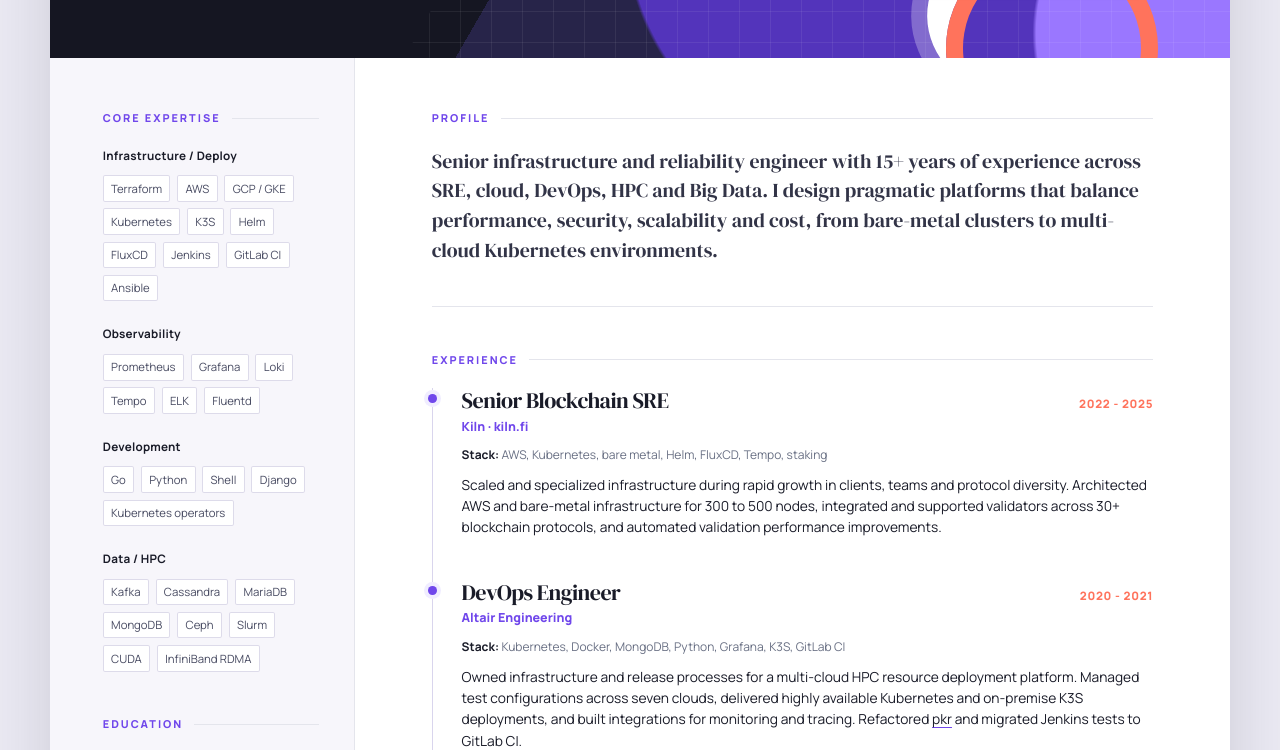
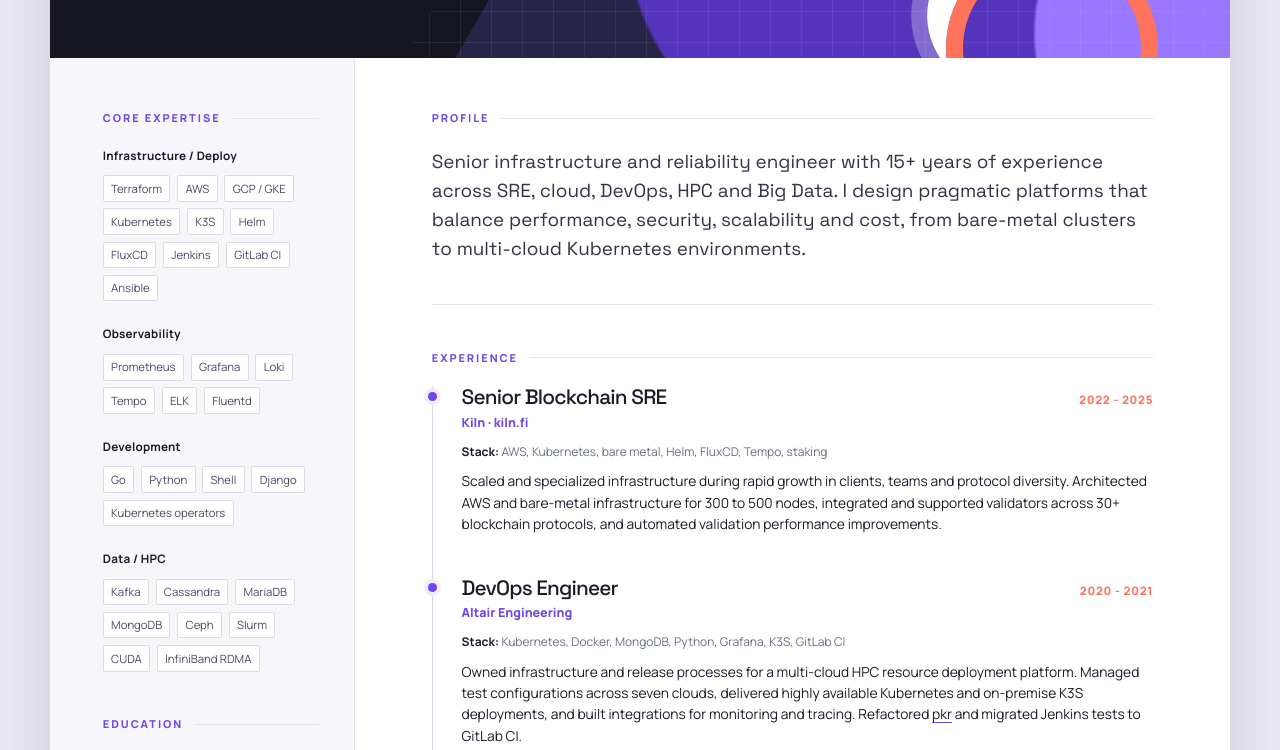
Before and after one commit to redref/self-resume, a website: page index.html in a window 1280 px wide. Shown: the part 375-1125 px from the top of the page. Drawn offline with Linux system fonts and the light colour scheme.

Commit message:
Change font

```diff
--- a/index.html
+++ b/index.html
@@ -6,7 +6,9 @@
     <meta name="description" content="Resume of Anthony Bescond, Senior SRE and Kubernetes multi-cloud expert">
     <title>Anthony Bescond | Senior SRE</title>
     <style>
-        @font-face { font-family: "DM Serif Display"; src: url("assets/fonts/dm-serif-display-regular.ttf") format("truetype"); font-style: normal; font-weight: 400; font-display: swap; }
+        @font-face { font-family: "Space Grotesk"; src: url("assets/fonts/space-grotesk-regular.ttf") format("truetype"); font-style: normal; font-weight: 400; font-display: swap; }
+        @font-face { font-family: "Space Grotesk"; src: url("assets/fonts/space-grotesk-medium.ttf") format("truetype"); font-style: normal; font-weight: 500; font-display: swap; }
+        @font-face { font-family: "Space Grotesk"; src: url("assets/fonts/space-grotesk-semibold.ttf") format("truetype"); font-style: normal; font-weight: 600; font-display: swap; }
         @font-face { font-family: "Manrope"; src: url("assets/fonts/manrope-regular.ttf") format("truetype"); font-style: normal; font-weight: 400; font-display: swap; }
         @font-face { font-family: "Manrope"; src: url("assets/fonts/manrope-medium.ttf") format("truetype"); font-style: normal; font-weight: 500; font-display: swap; }
         @font-face { font-family: "Manrope"; src: url("assets/fonts/manrope-semibold.ttf") format("truetype"); font-style: normal; font-weight: 600; font-display: swap; }
@@ -26,7 +28,7 @@
         .hero > * { position: relative; z-index: 1; }
         .eyebrow { margin: 0 0 .85rem; color: #bbaaff; font-size: .7rem; font-weight: 800; letter-spacing: .2em; text-transform: uppercase; }
         h1, h2, h3, p { margin-top: 0; }
-        h1 { margin-bottom: .6rem; font-family: "DM Serif Display", Georgia, "Times New Roman", serif; font-size: clamp(3.1rem, 7vw, 5.7rem); font-weight: 400; line-height: .85; letter-spacing: -.065em; }
+        h1 { margin-bottom: .6rem; font-family: "Space Grotesk", ui-sans-serif, sans-serif; font-size: clamp(3.1rem, 7vw, 5.7rem); font-weight: 500; line-height: .85; letter-spacing: -.065em; }
         .hero h2 { margin: 0; color: #e6e4f3; font-size: 1.05rem; font-weight: 500; letter-spacing: .015em; }
         .contact { align-self: center; min-width: 215px; padding: 1rem 1.1rem; border-radius: .4rem; background: rgba(20, 18, 44, .18); box-shadow: 0 14px 28px rgba(13, 10, 31, .32); backdrop-filter: blur(3px); font-size: .87rem; text-align: right; text-shadow: 0 2px 10px rgba(0, 0, 0, .55); } .contact p { margin: .28rem 0; } .contact a { color: #fff; text-decoration-color: #ffb3a6; }
         .layout { display: grid; grid-template-columns: 305px minmax(0, 1fr); }
@@ -35,12 +37,12 @@
         .section { margin-bottom: 2.8rem; } .section:last-child { margin-bottom: 0; }
         .section-title { display: flex; align-items: center; gap: .7rem; margin-bottom: 1.25rem; color: var(--violet); font-size: .68rem; font-weight: 800; letter-spacing: .18em; text-transform: uppercase; }
         .section-title::after { content: ""; height: 1px; flex: 1; background: var(--line); }
-        .profile { margin: 0; padding: 0 0 2.5rem; border-bottom: 1px solid var(--line); font-family: "DM Serif Display", Georgia, "Times New Roman", serif; font-size: 1.24rem; line-height: 1.5; color: #323447; }
+        .profile { margin: 0; padding: 0 0 2.5rem; border-bottom: 1px solid var(--line); font-family: "Space Grotesk", ui-sans-serif, sans-serif; font-size: 1.18rem; line-height: 1.55; color: #323447; }
         .skill-group { margin-bottom: 1.5rem; } .skill-group strong { display: block; margin-bottom: .65rem; font-size: .73rem; letter-spacing: .02em; }
         .tags { display: flex; flex-wrap: wrap; gap: .42rem; } .tag { padding: .28rem .52rem; border-radius: 2px; background: #fff; box-shadow: inset 0 0 0 1px #dddbea; color: #484b62; font-size: .71rem; }
         .education-item { margin-bottom: 1.25rem; } .education-item strong { display: block; font-size: .78rem; line-height: 1.45; } .education-item span { display: inline-block; margin-top: .28rem; color: var(--violet); font-size: .72rem; font-weight: 700; }
         .job { position: relative; margin: 0; padding: 0 0 2.1rem 1.8rem; border-left: 1px solid #d9d5ed; } .job::before { content: ""; position: absolute; width: .55rem; height: .55rem; left: -.31rem; top: .38rem; border-radius: 50%; background: var(--violet); box-shadow: 0 0 0 4px var(--violet-soft); } .job:last-child { padding-bottom: 0; }
-        .job-head { display: flex; justify-content: space-between; gap: 1rem; align-items: baseline; } .job h3 { margin-bottom: .18rem; font-family: "DM Serif Display", Georgia, "Times New Roman", serif; font-size: 1.38rem; font-weight: 400; line-height: 1.15; letter-spacing: -.025em; }
+        .job-head { display: flex; justify-content: space-between; gap: 1rem; align-items: baseline; } .job h3 { margin-bottom: .18rem; font-family: "Space Grotesk", ui-sans-serif, sans-serif; font-size: 1.3rem; font-weight: 500; line-height: 1.15; letter-spacing: -.04em; }
         .date { flex: 0 0 auto; color: var(--coral); font-size: .72rem; font-weight: 800; letter-spacing: .06em; white-space: nowrap; } .company { margin-bottom: .65rem; color: var(--violet); font-size: .78rem; font-weight: 750; }
         .job p { margin-bottom: .55rem; font-size: .86rem; } .tech { color: var(--muted); font-size: .75rem !important; } .tech strong { color: var(--ink); } .interests { color: #4c4e60; font-size: .82rem; }
         @media (max-width: 760px) {
```
Also changed, not shown: assets/fonts/dm-serif-display-regular.ttf (deleted), assets/fonts/space-grotesk-medium.ttf (added), assets/fonts/space-grotesk-regular.ttf (added), assets/fonts/space-grotesk-semibold.ttf (added), 1 other file.
